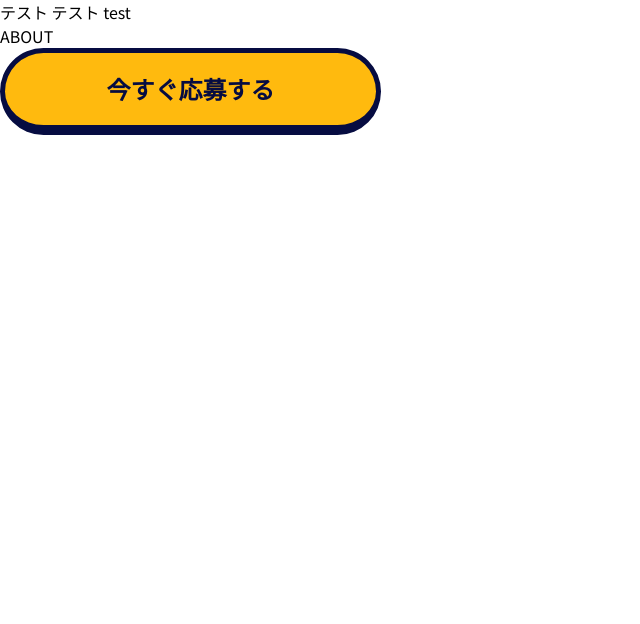
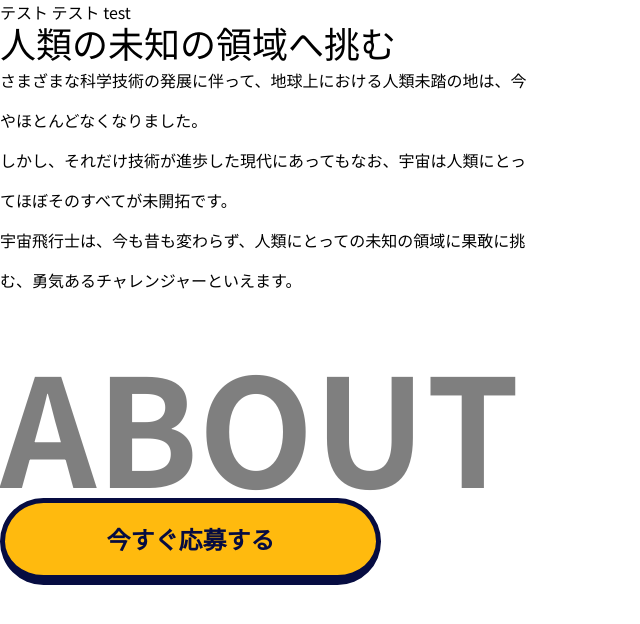
Before and after one commit to YoshitakaKurahashi/noza_yoshitaka, a website: page index.html in a window 1280 px wide. Shown: the whole page, without its empty margins (0-640 px from the left). Drawn offline with nearby package versions, Linux system fonts and the light colour scheme.

Commit message:
about-car作成

```diff
--- a/index.html
+++ b/index.html
@@ -32,12 +32,29 @@
   <body>
     テスト テスト test
 
+    <!-- アバウトカード -->
+    <div class="about-card">
+      <div class="about-card__lead">人類の未知の領域へ挑む</div>
+      <!-- /.about-card__lead -->
+      <p class="about-card__text">
+        さまざまな科学技術の発展に伴って、地球上における人類未踏の地は、今やほとんどなくなりました。<br />
+        しかし、それだけ技術が進歩した現代にあってもなお、宇宙は人類にとってほぼそのすべてが未開拓です。<br />
+        宇宙飛行士は、今も昔も変わらず、人類にとっての未知の領域に果敢に挑む、勇気あるチャレンジャーといえます。
+      </p>
+      <!-- /.about-card__text -->
+    </div>
+    <!-- /.about-card -->
+
     <!-- セクションタイトル -->
+    <h2 class="section__title section__title--about">宇宙のお仕事について</h2>
+    <!-- /.section__title section__title--about -->
 
     <!-- セクションタイトル背景 -->
-    <div class="section__title--back">ABOUT</div><!-- /.section__title--back -->
+    <div class="section__title-back section__title-back--about">about</div>
+    <!-- /.section__title--back -->
 
     <!-- ボタン（今すぐ応募する） -->
-    <div class="button button__Application"><a href="">今すぐ応募する</a></div><!-- /.button -->
+    <div class="button button__Application"><a href="">今すぐ応募する</a></div>
+    <!-- /.button -->
   </body>
 </html>
--- /dev/null
+++ b/src/sass/module/_about-car.scss
@@ -0,0 +1,18 @@
+.about-card {
+  text-align: left;
+  font-weight: $normal;
+  // color: $white;
+  max-width: rem(533);
+
+}
+
+.about-card__lead {
+  font-size: rem(36);
+  line-height: rem(36);
+  letter-spacing: 2%;
+}
+
+.about-card__text {
+  line-height: rem(40);
+  letter-spacing: 5%;
+}
--- /dev/null
+++ b/src/sass/module/_section__title.scss
@@ -0,0 +1,25 @@
+// セクションタイトル
+.section__title {
+  font-size: rem(48);
+  font-weight: $bold;
+  line-height: rem(48);
+}
+
+.section__title--about {
+  color: $white;
+  letter-spacing: 5%;
+}
+
+
+// セクションタイトル（背景タイトル）
+.section__title-back {
+  text-transform: uppercase;
+  font-size: rem(150);
+  font-weight: $bold;
+  line-height: rem(150);
+  letter-spacing: 2%;
+}
+
+.section__title-back--about {
+  color: rgba($color: #000000, $alpha: .5);
+}
```
Also changed, not shown: assets/css/styles.css.
